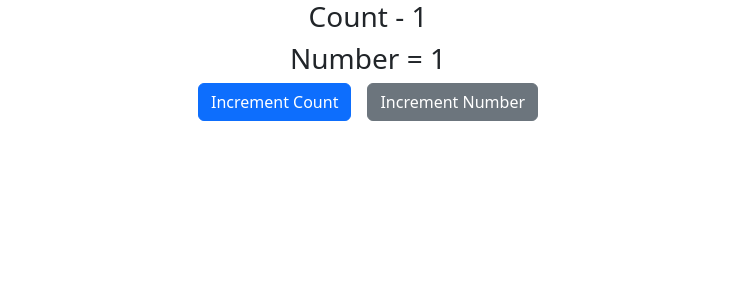
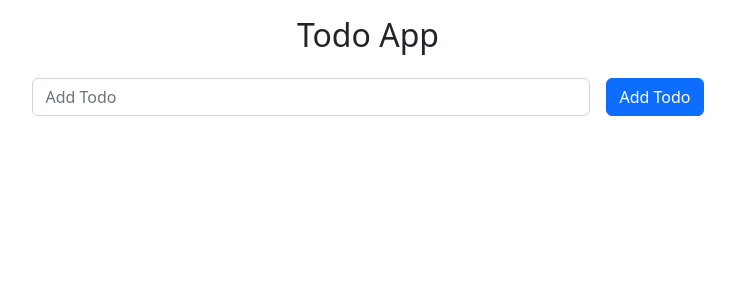
Before and after one commit to ankushk1/Mar-22-React, a React (Create React App) app: page / in a window 1280 px wide. Shown: the top 300 px of the page, without its empty margins (272-1007 px from the left). Built offline with nearby package versions, Linux system fonts and the light colour scheme.

Commit message:
Added HOC and Todo App

```diff
--- a/src/App.js
+++ b/src/App.js
@@ -15,6 +15,9 @@ import ThemeToggle from "./Components/ThemeToggle";
 import UseReducerHook from "./Components/Advanced Hooks/UseReducerHook";
 import UseMemoHook from "./Components/Advanced Hooks/UseMemoHook";
 import UseCallbackHook from "./Components/Advanced Hooks/UseCallbackHook";
+import Counter from "./Components/HOC/Counter";
+import Hover from "./Components/HOC/Hover";
+import Todo from "./Components/Todo";
 const name = "Sam";
 
 export const messageContext = createContext(null);
@@ -28,7 +31,6 @@ function App() {
       value={"Message from App.js"}>
         <ComponentA />
       </messageContext.Provider> */}
-
       {/* <button onClick={() => setMount(!mount)}>Mount/Unmount</button>
       { mount && <FuncLC/>} */}
       {/* <FuncLC/> */}
@@ -37,7 +39,13 @@ function App() {
       {/* {<ThemeToggle/>} */}
       {/* <UseReducerHook/> */}
       {/* <UseMemoHook/> */}
-      <UseCallbackHook/>
+      {/* <UseCallbackHook/> */}
+
+      {/* <Counter name={'ABC'}/>
+      <Hover/> */}
+      <Todo/>
+
+
     </div>
   );
 }
--- /dev/null
+++ b/src/Components/HOC/Counter.js
@@ -0,0 +1,23 @@
+import React, { useState } from "react";
+import withCounter from "./withCounter";
+
+const Counter = ({name,count, onIncrementCount}) => {
+
+console.log(name)
+  return (
+    <div>
+      <div>
+        <h3>Count - {count}</h3>
+      </div>
+
+      <button
+        className="btn btn-primary me-3"
+        onClick={() => onIncrementCount()}
+      >
+        Increment Count
+      </button>
+    </div>
+  );
+};
+
+export default withCounter(Counter);
--- /dev/null
+++ b/src/Components/HOC/Hover.js
@@ -0,0 +1,15 @@
+import React, { useState } from "react";
+import withCounter from "./withCounter";
+
+const Hover = ({count, onIncrementCount}) => {
+
+  return (
+    <div>
+      <div>
+        <h3 onMouseOver={() => onIncrementCount()}>Count - {count}</h3>
+      </div>
+    </div>
+  );
+};
+
+export default withCounter(Hover);
--- /dev/null
+++ b/src/Components/HOC/withCounter.js
@@ -0,0 +1,22 @@
+import React, { useState } from 'react'
+
+const withCounter = (PrevComp) => ({name}) =>  {
+
+  const [count, setCount] = useState(1);
+
+  const onIncrementCount = () => {
+    setCount(count + 1);
+  };
+
+  // const onDecrement = () => {
+  //   setCount(count + 1);
+  // };
+
+  return (
+    <div>
+      <PrevComp name={name} count={count} onIncrementCount={onIncrementCount} />
+    </div>
+  )
+}
+
+export default withCounter
--- /dev/null
+++ b/src/Components/Todo.js
@@ -0,0 +1,74 @@
+import React from "react";
+import { useState } from "react";
+
+const Todo = () => {
+  const [inputVal, setInputVal] = useState("");
+  const [todoArr, setTodoArr] = useState([]);
+
+  const onAddTodoHandler = () => {
+    if (!inputVal) return;
+    setTodoArr([
+      ...todoArr,
+      {
+        id: crypto.randomUUID().split("-")[0],
+        text: inputVal
+      }
+    ]);
+    setInputVal("");
+  };
+
+  const onDeleteHandler = (id) => {
+
+    //Filter
+    // const filteredArr = todoArr.filter( elem => elem.id !== id)
+    // setTodoArr(filteredArr)
+
+    //Splice
+    const idx = todoArr.findIndex( elem => elem.id === id);
+    const clonedArr = [...todoArr]
+    clonedArr.splice(idx, 1)
+    setTodoArr(clonedArr)
+
+  };
+
+  return (
+    <div className="container">
+      <h2 className="mt-3">Todo App</h2>
+      <div className="d-flex align-items-end justify-content-center">
+        <input
+          className="form-control mt-3 w-50 "
+          placeholder="Add Todo"
+          value={inputVal}
+          onChange={(e) => setInputVal(e.target.value)}
+        />
+        <button
+          className="btn btn-primary ms-3"
+          onClick={() => onAddTodoHandler()}
+        >
+          Add Todo
+        </button>
+      </div>
+      <div className="d-flex flex-column align-items-center mt-3">
+        {todoArr.length > 0 &&
+          todoArr.map((todo, index) => (
+            <div className="row mt-2 w-75" key={index}>
+              <div className="col-sm-4 col-md-5 fs-4 text-start ms-5">
+                {todo.text}
+              </div>
+              <button className="col-2 offset-sm-1 offset-md-2 btn btn-info me-3">
+                Edit
+              </button>
+              <button
+                className="col-2 btn btn-danger"
+                onClick={() => onDeleteHandler(todo.id)}
+              >
+                Delete
+              </button>
+            </div>
+          ))}
+      </div>
+    </div>
+  );
+};
+
+export default Todo;
```
